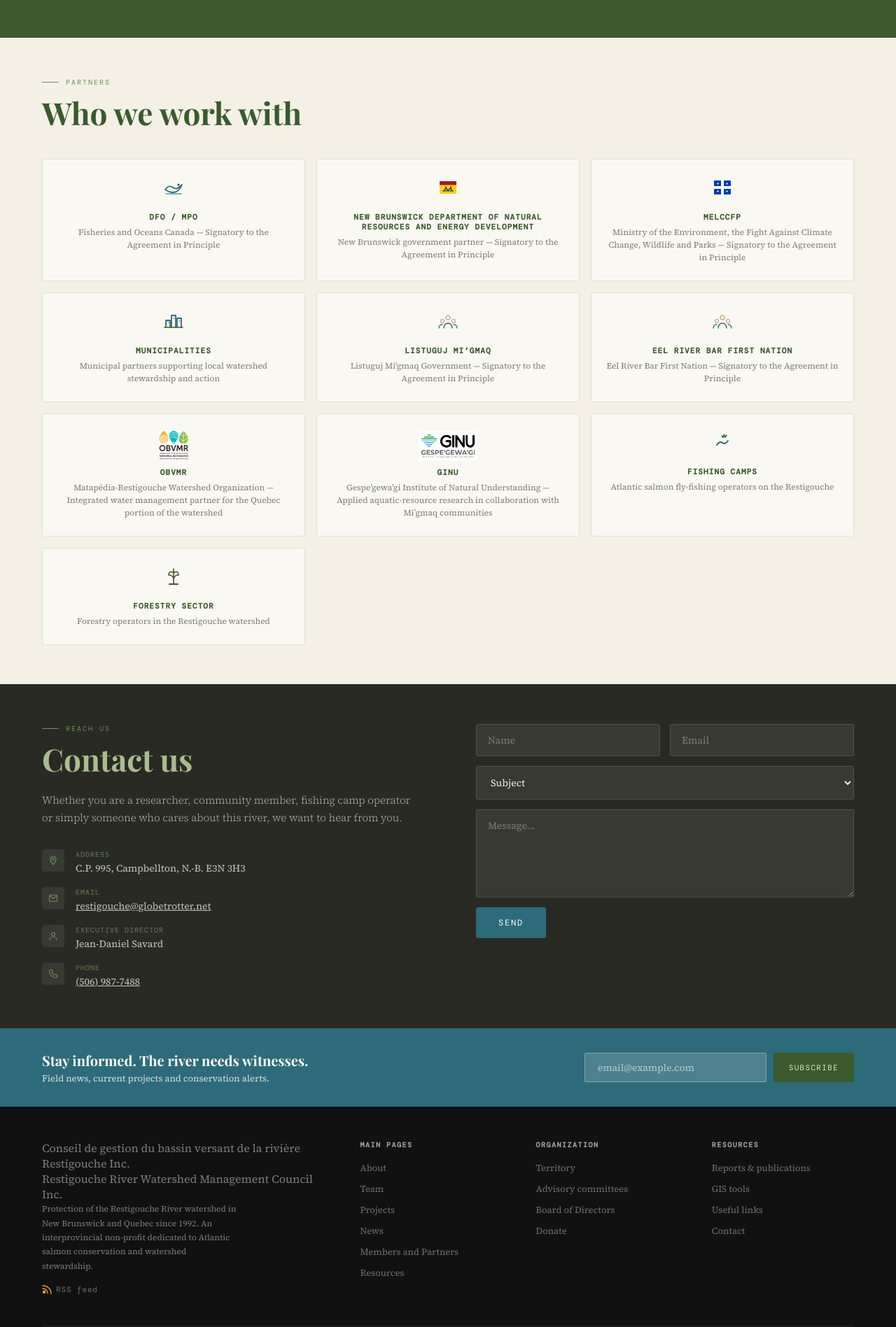
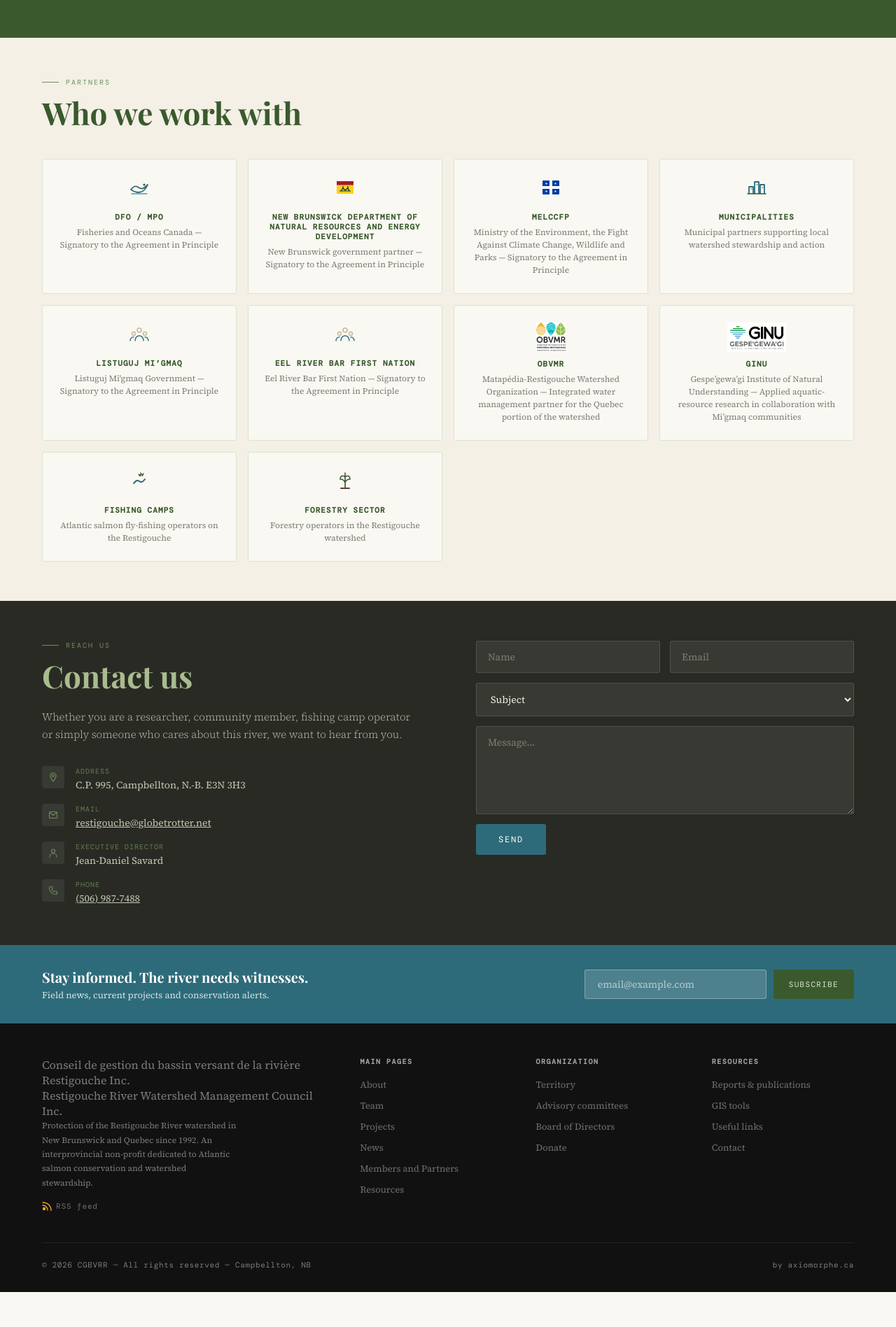
Before and after one commit to foxah047-stack/secure, a Jekyll site: the page built from index.html, in a window 1280 px wide. Shown: the part 4088-5985 px from the top of the page at 70% size. Built offline with Jekyll 4.4.1, drawn with Linux system fonts in a browser that asks for light colours; some web fonts are replaced; after the commit the page ends 5935 px from its top, so only the background shows below that.

Commit message:
Restore homepage partners layout

```diff
--- a/assets/css/main.css
+++ b/assets/css/main.css
@@ -688,7 +688,7 @@
 
   .partners-grid {
     display: grid;
-    grid-template-columns: repeat(3, minmax(0, 1fr));
+    grid-template-columns: repeat(4, 1fr);
     gap: 16px;
     margin-top: 40px;
   }
```
